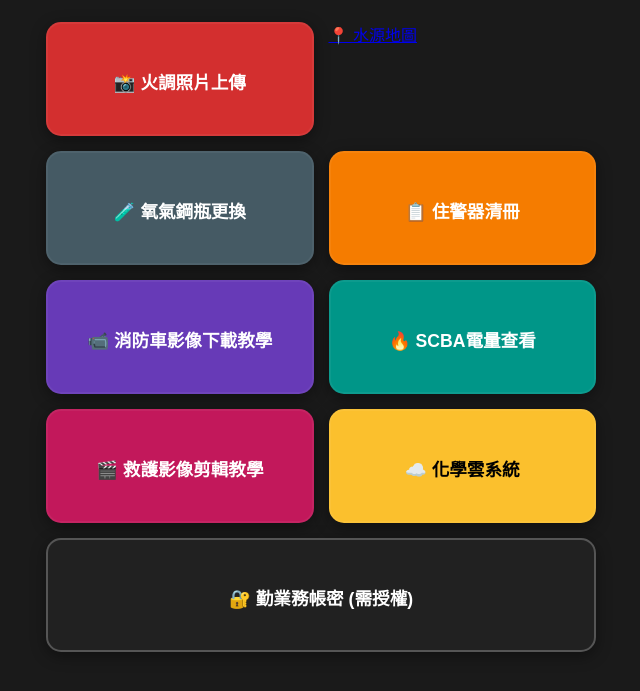
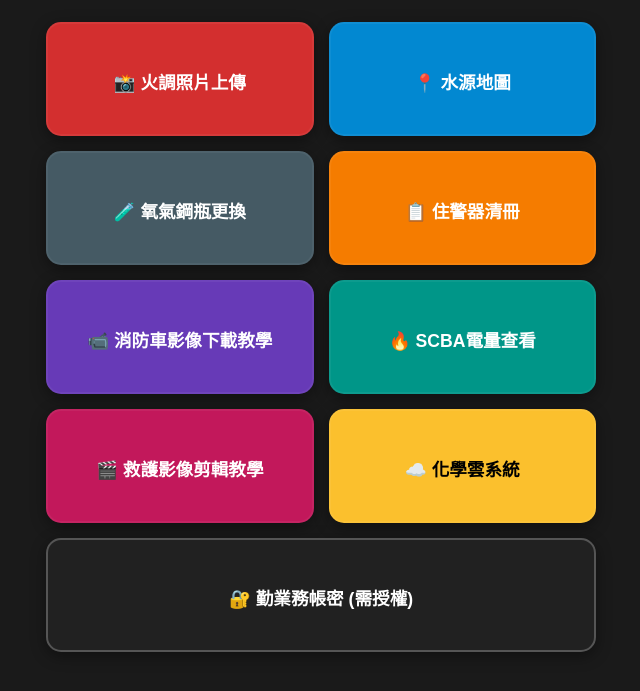
Before and after one commit to wei040404/-5, a plain HTML site: page index.html in a window 1280 px wide. Shown: the part 103-794 px from the top of the page, without its empty margins (319-959 px from the left). Drawn offline with Linux system fonts and the light colour scheme.

Commit message:
Update index.html

```diff
--- a/index.html
+++ b/index.html
@@ -94,8 +94,7 @@
             <span>📸 火調照片上傳</span>
         </a>
 
-        <!-- 已補上 class="nav-button btn-water" 解決版面跑掉問題 -->
-        <a href="https://www.google.com/maps/d/edit?mid=18HBJfcolC4waMsVRD92Y-BZNHuechcg&usp=sharing" target="_blank">
+        <a href="https://www.google.com/maps/d/edit?mid=18HBJfcolC4waMsVRD92Y-BZNHuechcg&usp=sharing" class="nav-button btn-water" target="_blank">
             <span>📍 水源地圖</span>
         </a>
 
```
